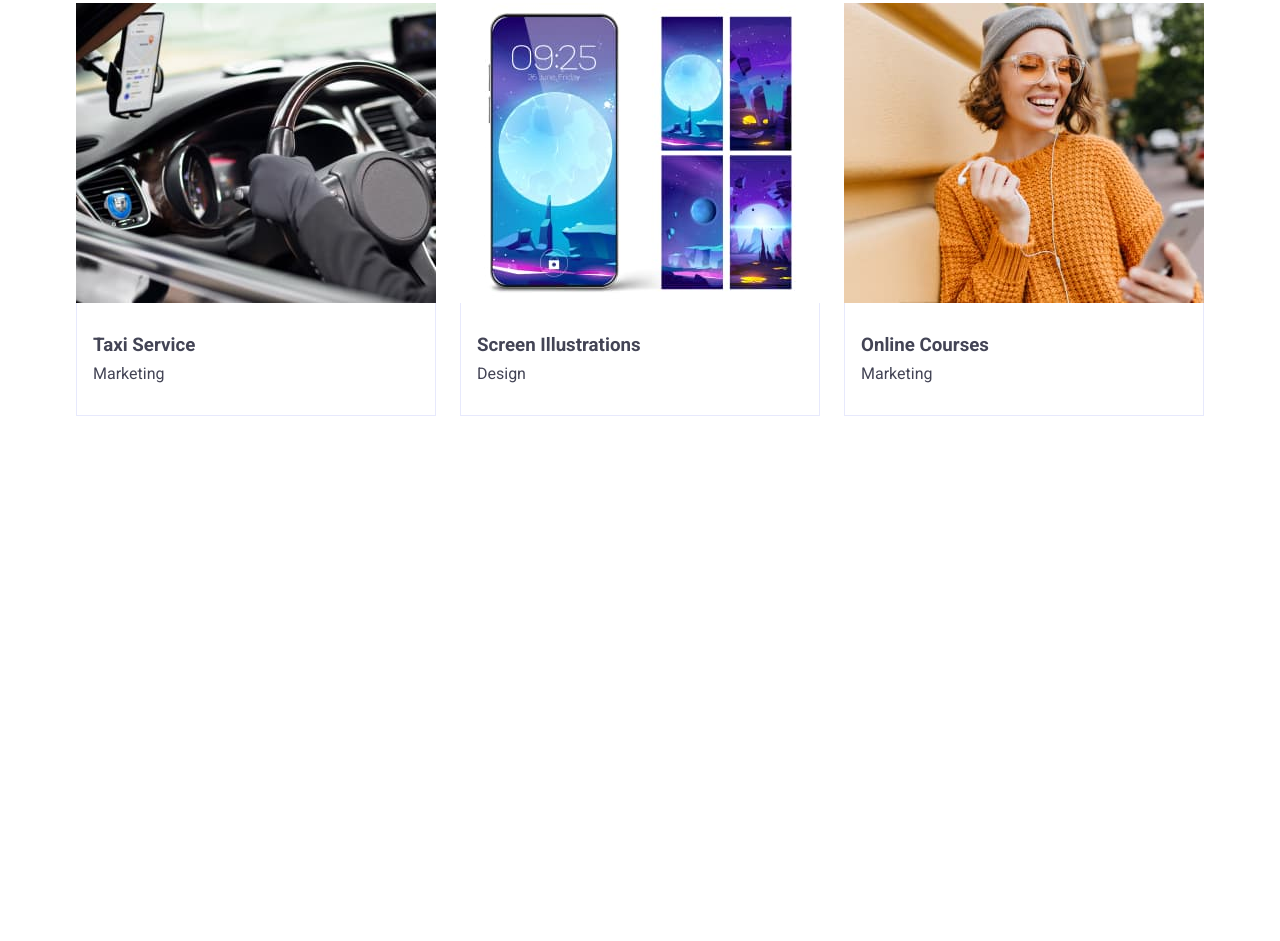
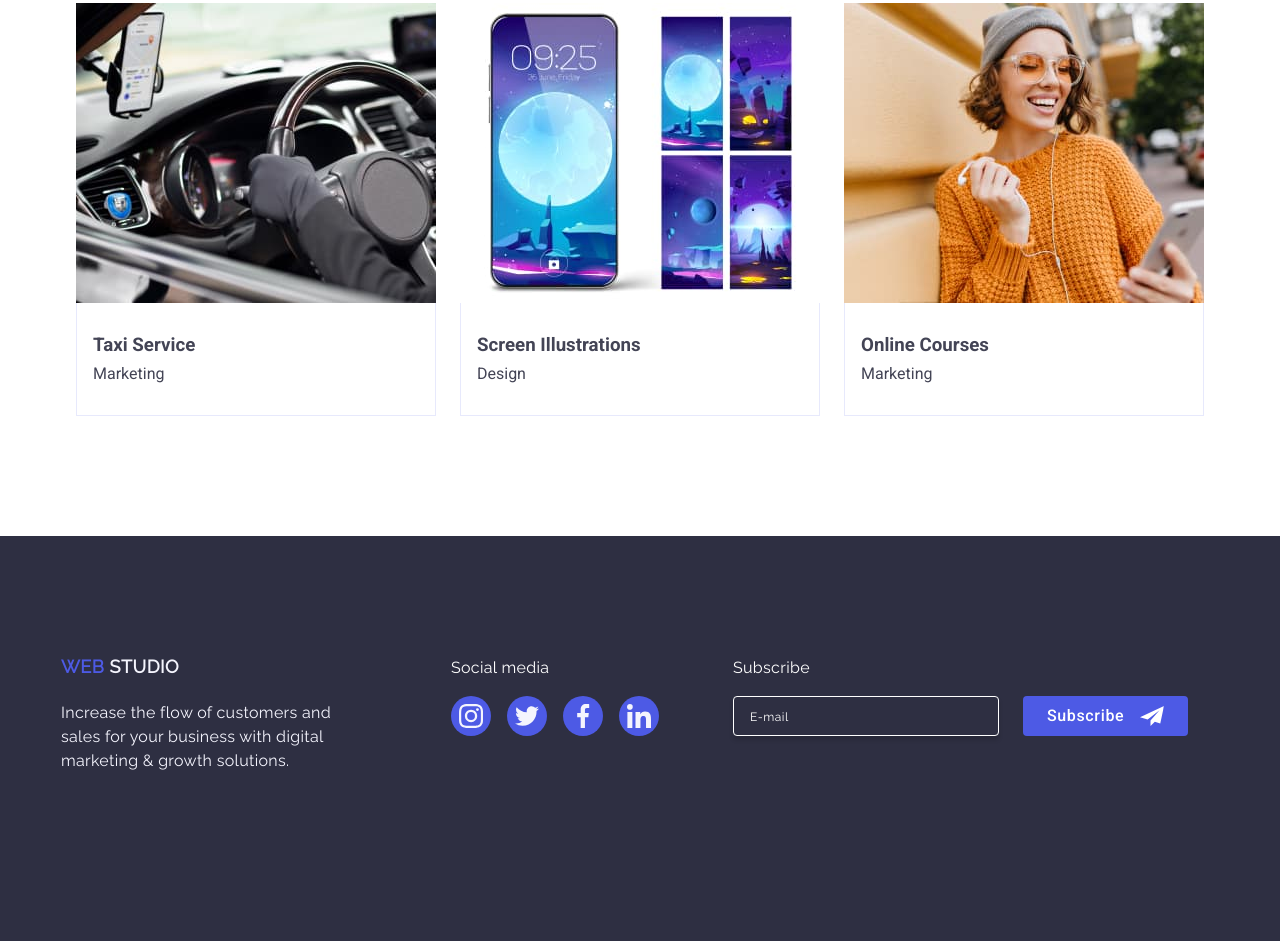
Before and after one commit to Kateryna-Katya/goit-markup-hw-06, a plain HTML site: page index.html in a window 1280 px wide. Shown: the part 2811-3752 px from the top of the page. Before the commit the page ends 3347 px from the top, so only its background shows below. Drawn offline with nearby package versions, Linux system fonts and the light colour scheme.

Commit message:
add initial fils

```diff
--- a/css/styles-old.css
+++ b/css/styles-old.css
@@ -171,9 +171,7 @@ h3 {
   color: #fff;
   margin-bottom: 16px;
 }
-.footer-all {
-  display: flex;
-}
+
 .link-social {
   display: block;
   line-height: 0;
--- a/css/styles.css
+++ b/css/styles.css
@@ -1,6 +1,3 @@
-.hidden {
-  display: none;
-}
 body {
   font-family: "Roboto", sans-serif;
   background-color: #ffffff;
@@ -83,6 +80,18 @@ header
   text-transform: uppercase;
   color: #4d5ae5;
 }
+.logo:hover,
+.logo:focus,
+.logo:active {
+  color: #404bbf;
+  transition: color 250ms cubic-bezier(0.4, 0, 0.2, 1);
+}
+.studio-head:hover,
+.studio-head:focus,
+.studio-head:active {
+  color: #404bbf;
+  transition: color 250ms cubic-bezier(0.4, 0, 0.2, 1);
+}
 .studio-head {
   color: #2e2f42;
 }
@@ -145,6 +154,7 @@ header
   .link-address:active,
   .link-address:focus {
     color: #404bbf;
+    transition: color 250ms cubic-bezier(0.4, 0, 0.2, 1);
   }
   .link-top-header::after {
     content: "";
@@ -923,6 +933,7 @@ our-team
   }
   .team-item {
     width: calc((100% - 72px) / 4);
+    width: 264px;
   }
   .our-team-list {
     display: flex;
@@ -1023,3 +1034,180 @@ our-product
     height: 300px;
   }
 }
+/* ========================================================================================================================================================
+footer
+======================================================================================================================================================== */
+.footer {
+  background: #2e2f42;
+  font-family: "Raleway", sans-serif;
+  padding-top: 96px;
+  padding-bottom: 96px;
+}
+.logo-footer {
+  display: block;
+  margin-bottom: 16px;
+  text-align: center;
+  font-weight: 700;
+  font-size: 18px;
+  line-height: 1.17;
+  letter-spacing: 0.03em;
+  text-transform: uppercase;
+  color: #4d5ae5;
+}
+.studio {
+  color: #f4f4fd;
+}
+.end {
+  color: #f4f4fd;
+  font-weight: 400;
+  font-size: 16px;
+  line-height: 1.5;
+  letter-spacing: 0.02em;
+  color: #f4f4fd;
+  margin-bottom: 72px;
+  width: 270px;
+}
+.footer-media {
+  font-weight: 500;
+  font-size: 16px;
+  line-height: 1.5;
+  letter-spacing: 0.02em;
+  color: #fff;
+  margin-bottom: 16px;
+  text-align: center;
+}
+.social-items-list {
+  display: flex;
+  gap: 16px;
+  justify-content: center;
+  margin-bottom: 72px;
+}
+.list-footer {
+  width: 40px;
+  height: 40px;
+  transition: 250ms cubic-bezier(0.4, 0, 0.2, 1);
+}
+
+.link-social {
+  justify-content: center;
+  align-items: center;
+  display: flex;
+  background-color: #4d5ae5;
+  border-radius: 50%;
+  transition: background-color 250ms cubic-bezier(0.4, 0, 0.2, 1);
+  height: 100%;
+  width: 100%;
+}
+.link-social:hover,
+.link-social:focus {
+  background-color: #31d0aa;
+}
+.social-items-footer {
+  display: block;
+  fill: #f4f4fd;
+}
+.footer-form-label {
+  border: 1px solid #fff;
+  border-radius: 4px;
+
+  height: 40px;
+  box-shadow: 0 4px 4px 0 rgba(0, 0, 0, 0.15);
+  align-items: center;
+}
+
+.footer-form-text {
+  font-weight: 500;
+  font-size: 16px;
+  line-height: 1.5;
+  letter-spacing: 0.02em;
+  color: #fff;
+  margin-bottom: 16px;
+  text-align: center;
+}
+.form-for-label {
+  display: flex;
+  flex-direction: column;
+  gap: 16px;
+  justify-content: center;
+  align-items: center;
+}
+.footer-form-input {
+  font-weight: 400;
+  width: 264px;
+  font-size: 12px;
+  line-height: 2;
+  letter-spacing: 0.04em;
+  color: #fff;
+  padding-top: 8px;
+  padding-bottom: 8px;
+  padding-left: 16px;
+  padding-right: 16px;
+  background-color: transparent;
+  border: none;
+}
+.footer-form-input::placeholder {
+  color: #ffffff;
+}
+.footer-submit {
+  display: flex;
+  justify-content: center;
+  align-items: center;
+  border-radius: 4px;
+  padding: 8px 24px;
+  width: 165px;
+  height: 40px;
+  background-color: #4d5ae5;
+  font-family: "Roboto", sans-serif;
+  font-weight: 500;
+  font-size: 16px;
+  line-height: 1.5;
+  letter-spacing: 0.04em;
+  text-align: center;
+  color: #ffffff;
+  cursor: pointer;
+  border: none;
+}
+.footer-button-icon {
+  margin-left: 16px;
+}
+@media screen and (min-width: 768px) {
+  .logo-footer {
+    text-align: start;
+  }
+  .first-footer-conteiner {
+    margin-right: 24px;
+  }
+  .footer-all {
+    display: flex;
+    flex-wrap: wrap;
+    align-items: baseline;
+    justify-content: start;
+    padding-left: 108px;
+  }
+  .logo-footer {
+    margin-bottom: 0;
+  }
+  .form-for-label {
+    display: flex;
+    gap: 24px;
+    flex-direction: row;
+    text-align: center;
+  }
+  .footer-form-text {
+    text-align: start;
+  }
+  .footer-media {
+    text-align: start;
+  }
+}
+@media screen and (min-width: 1158px) {
+  .first-footer-conteiner {
+    margin-right: 120px;
+  }
+  .footer-social {
+    margin-right: 74px;
+  }
+  .footer-all {
+    padding-left: 0;
+  }
+}
--- a/index.html
+++ b/index.html
@@ -771,7 +771,7 @@
       </section>
     </main>
     <!--==================================footer==================-->
-    <footer class="footer hidden">
+    <footer class="footer">
       <div class="container footer-all">
         <div class="first-footer-conteiner">
           <a class="logo logo-footer" href="./index.html"
@@ -855,7 +855,7 @@
       </div>
     </footer>
     <!--=====================modal============================-->
-    <div class="modal-overlay hidden">
+    <div class="modal-overlay">
       <div class="modal">
         <button class="close-button" type="button">
           <svg width="8" height="8" class="icon-close">
@@ -951,7 +951,7 @@
       </div>
     </div>
     <!--=================================modal-two===================-->
-    <div class="mobile-menu hidden">
+    <div class="mobile-menu">
       <div class="conteiner-mobile">
         <button class="close-button" type="button">
           <svg width="8" height="8" class="icon-close">
```
